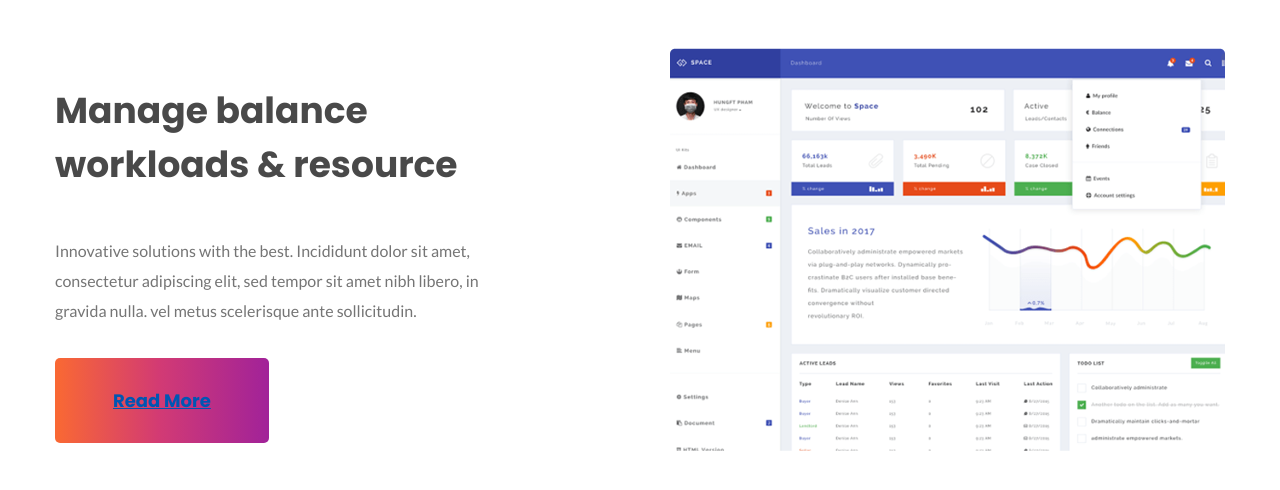
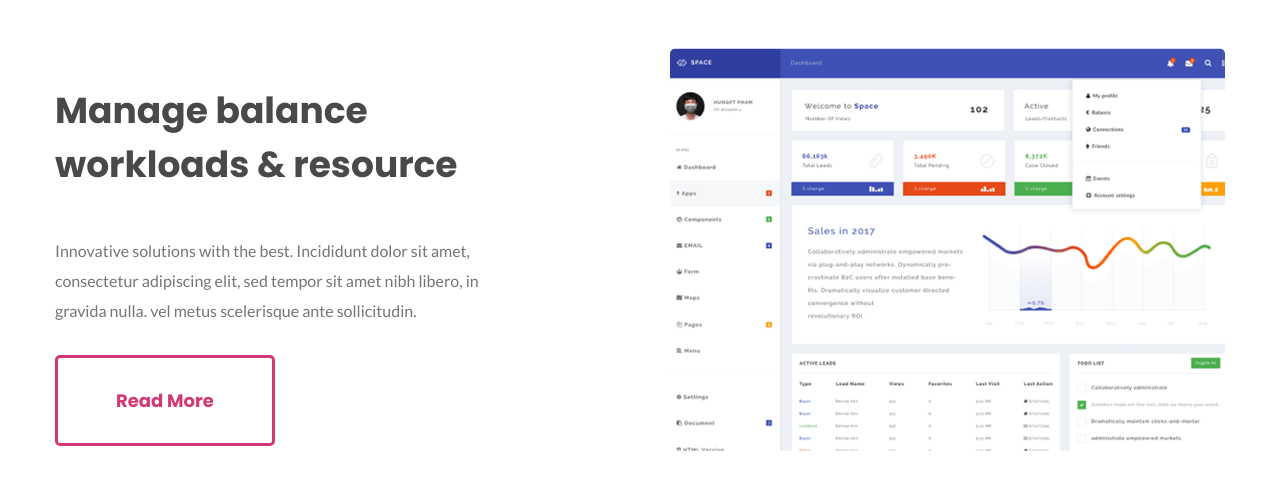
Before and after one commit to KeyToTech/StandupBotLanding, a React (Create React App) app: page / in a window 1280 px wide. In both pictures the pointer is over the link 161 px from the left and 2611 px from the top of the page. Shown: the part 2211-2701 px from the top of the page. Built offline with nearby package versions, Linux system fonts and the light colour scheme.

Commit message:
changed button hover into section manage.

```diff
--- a/src/section-manage/about.css
+++ b/src/section-manage/about.css
@@ -44,3 +44,10 @@
     font-weight: 700;
     line-height: 30px;
 }
+
+.mg-button:hover {
+    text-decoration: none;
+    background: #ffffff;
+    color: #d13a75;
+    border: #d13a75 solid;
+ }
```
